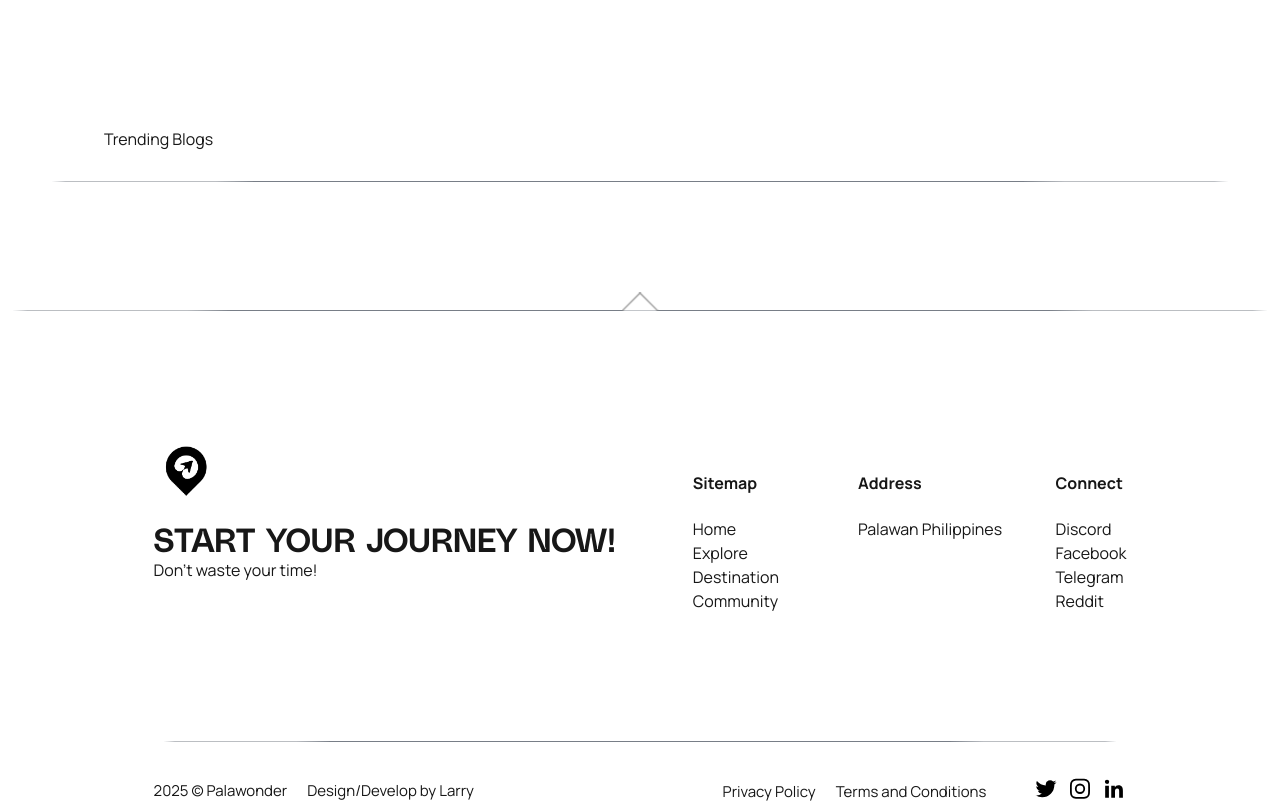
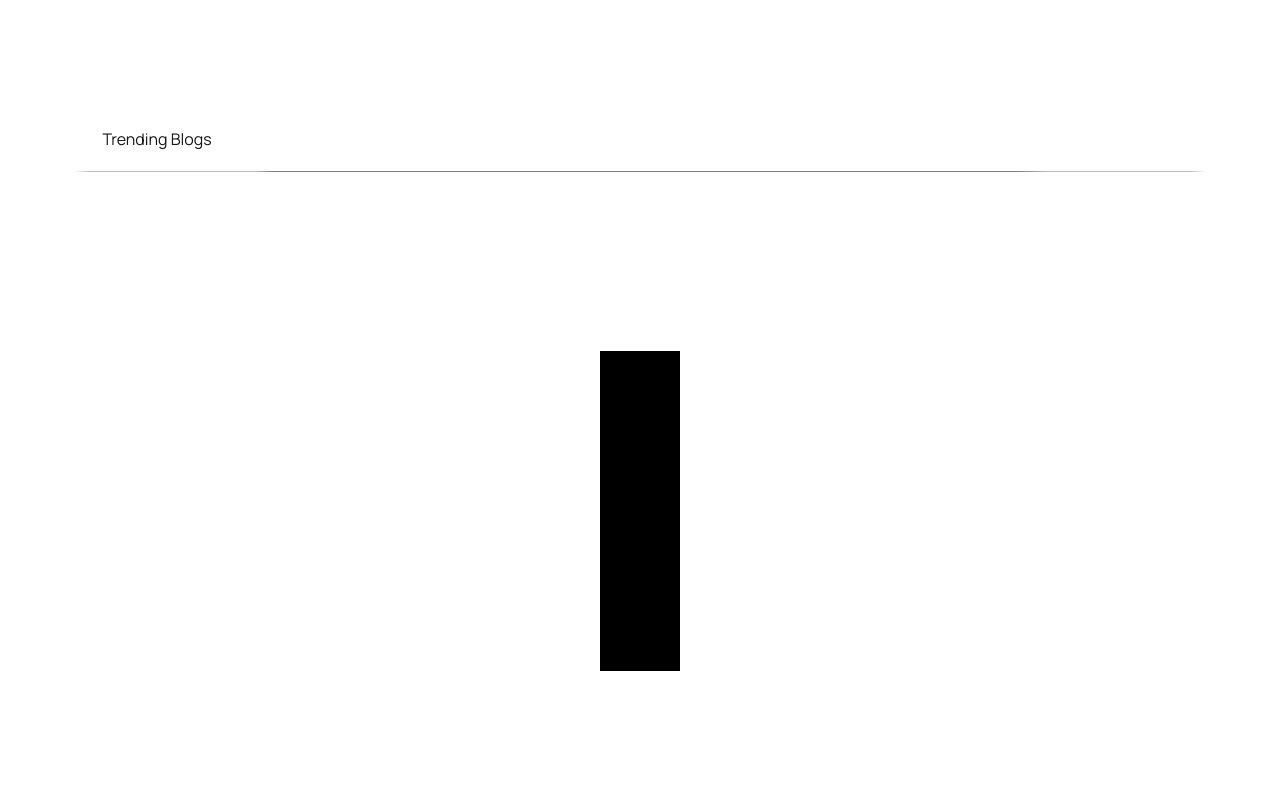
Before and after one commit to MaxLarry/palawonder-blog-app, a Next.js app: page / in a window 1280 px wide. Shown: the part 2940-3743 px from the top of the page. Built offline with nearby package versions, Linux system fonts and the light colour scheme.

Commit message:
some modification and nonsense trials

```diff
--- a/app/components/trendBlogs.tsx
+++ b/app/components/trendBlogs.tsx
@@ -1,27 +1,67 @@
-import React from 'react'
+'use client'
+
+import React from "react";
+import Image from "next/image";
 
 
 type Blog = {
-  id:number;
+  id: number;
   title: string;
+  subtitle: string;
+  blog: string;
   author: string;
-}
+  date: string;
+  image: string;
+  likes: number;
+  views: number;
+  category: string[]; // Array of category names
+};
 
+const trendingBlogs: Blog[] = [
+  {
+    id: 1,
+    title: "Exploring the Hidden Gems of Palawan",
+    subtitle: "Discover breathtaking spots beyond the usual tourist paths.",
+    blog: "Palawan is known for its crystal-clear waters and stunning landscapes, but beyond the famous destinations like El Nido and Coron, there are hidden gems waiting to be explored...",
+    author: "John Doe",
+    date: "2025-02-28",
+    image: "https://example.com/palawan-thumbnail.jpg",
+    likes: 300,
+    views: 1200,
+    category: ["Travel", "Adventure", "Philippines"],
+  },
+  {
+    id: 2,
+    title: "The Ultimate Guide to Island Hopping in El Nido",
+    subtitle: "A must-read guide for first-time travelers to El Nido.",
+    blog: "Island hopping in El Nido is an experience like no other. From the stunning Big Lagoon to the hidden beaches of Cadlao, this guide covers everything you need to know...",
+    author: "Jane Smith",
+    date: "2025-02-27",
+    image: "https://example.com/elnido-thumbnail.jpg",
+    likes: 250,
+    views: 980,
+    category: ["Travel", "Beach", "El Nido"],
+  },
+];
 
 const TrendBlogs = () => {
   return (
     <section className="section section-trend-blogs">
-     <div>
-        <div className=' px-10'>
-            <p className=' ml-[5vw]'>Trending Blogs</p>
-            <div className="stripe dark:bg-white bg-gray-800"></div>
+      <div className="container">
+        <div className="mb-1">
+          <p className=" ml-0 lg:ml-[3vw] mb-1 lg:mb-5 md:mb-3">Trending Blogs</p>
+          <div className="stripe dark:bg-white bg-gray-800"></div>
         </div>
-        <div className=''>
+        <div className="mt-10">
+          <div className="slides h-[80vh] flex justify-center items-center">
+            <div className="bg-black h-80 w-20">
 
+            </div>
+          </div>
         </div>
-     </div>
+      </div>
     </section>
-  )
-}
+  );
+};
 
-export default TrendBlogs
+export default TrendBlogs;
--- a/app/style.css
+++ b/app/style.css
@@ -151,3 +151,11 @@
   z-index: 2;
   transform-origin: 100% 100%;
 }
+
+
+
+/*------------------Trending Blogs----------------*/
+
+.section-trend-blogs .container p{
+
+}
--- a/package.json
+++ b/package.json
@@ -16,7 +16,8 @@
     "next": "15.1.7",
     "next-themes": "^0.4.4",
     "react": "^19.0.0",
-    "react-dom": "^19.0.0"
+    "react-dom": "^19.0.0",
+    "swiper": "^11.2.4"
   },
   "devDependencies": {
     "@eslint/eslintrc": "^3",
```
Also changed, not shown: 1 other file (tests, documents, lock files or other folders).
